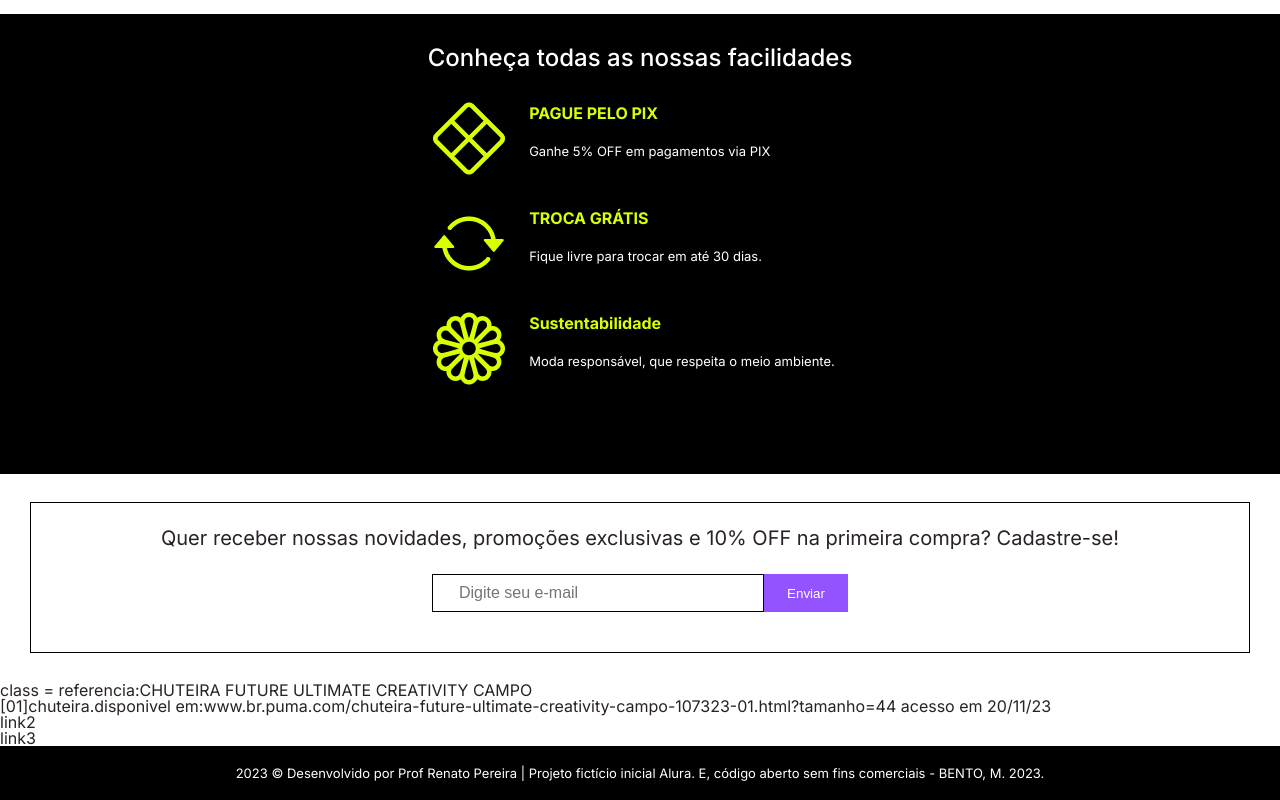
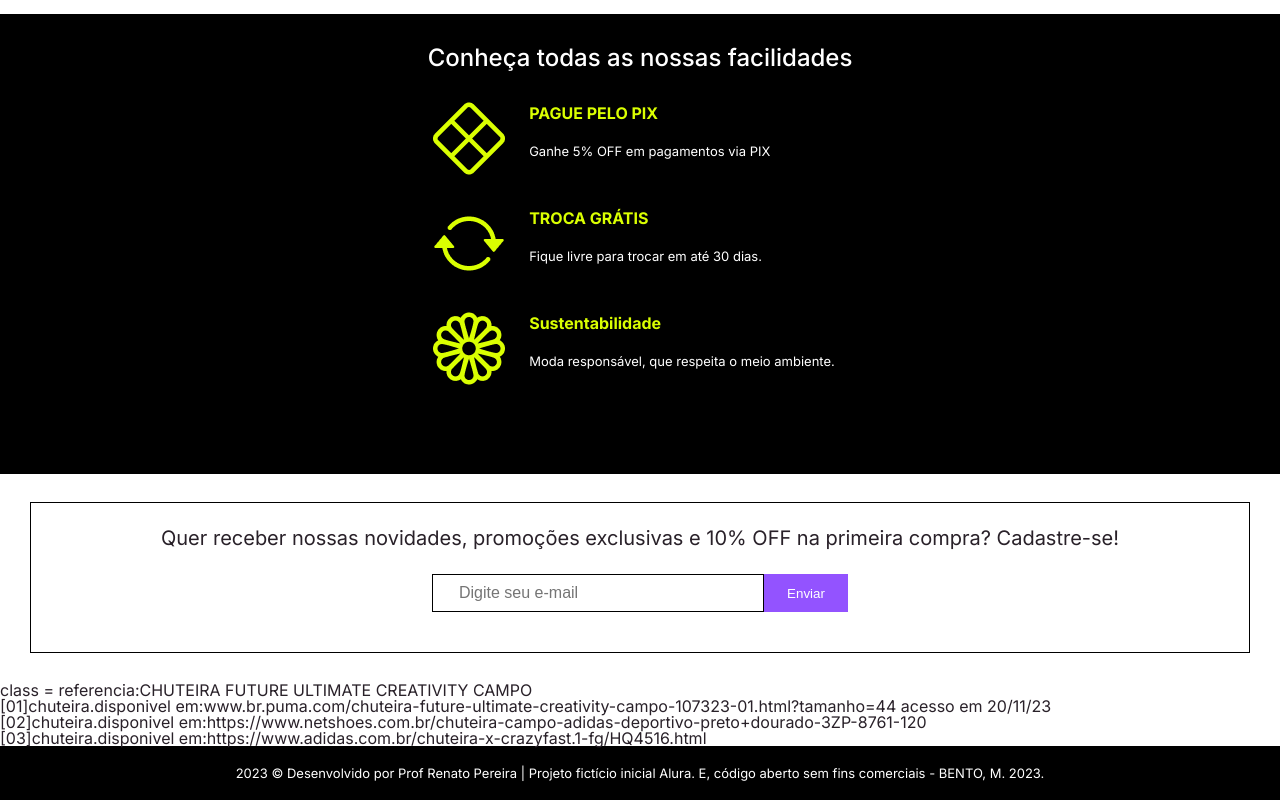
Before and after one commit to pedrohenriquednz/loja1, a website: page index.html in a window 1280 px wide. Shown: the part 1445-2245 px from the top of the page. Drawn offline with nearby package versions, Linux system fonts and the light colour scheme; no server answers.

Commit message:
Update index.html

```diff
--- a/index.html
+++ b/index.html
@@ -321,8 +321,8 @@
 <h1>class = referencia:CHUTEIRA FUTURE ULTIMATE CREATIVITY CAMPO</h1>
 <ul>
     <li>[01]chuteira.disponivel em:www.br.puma.com/chuteira-future-ultimate-creativity-campo-107323-01.html?tamanho=44 acesso em 20/11/23</li>
-    <li> link2 </li>
-    <li> link3 </li>
+    <li>[02]chuteira.disponivel em:https://www.netshoes.com.br/chuteira-campo-adidas-deportivo-preto+dourado-3ZP-8761-120 </li>
+    <li>[03]chuteira.disponivel em:https://www.adidas.com.br/chuteira-x-crazyfast.1-fg/HQ4516.html </li>
 </ul>
 </div>
     <footer>
```
